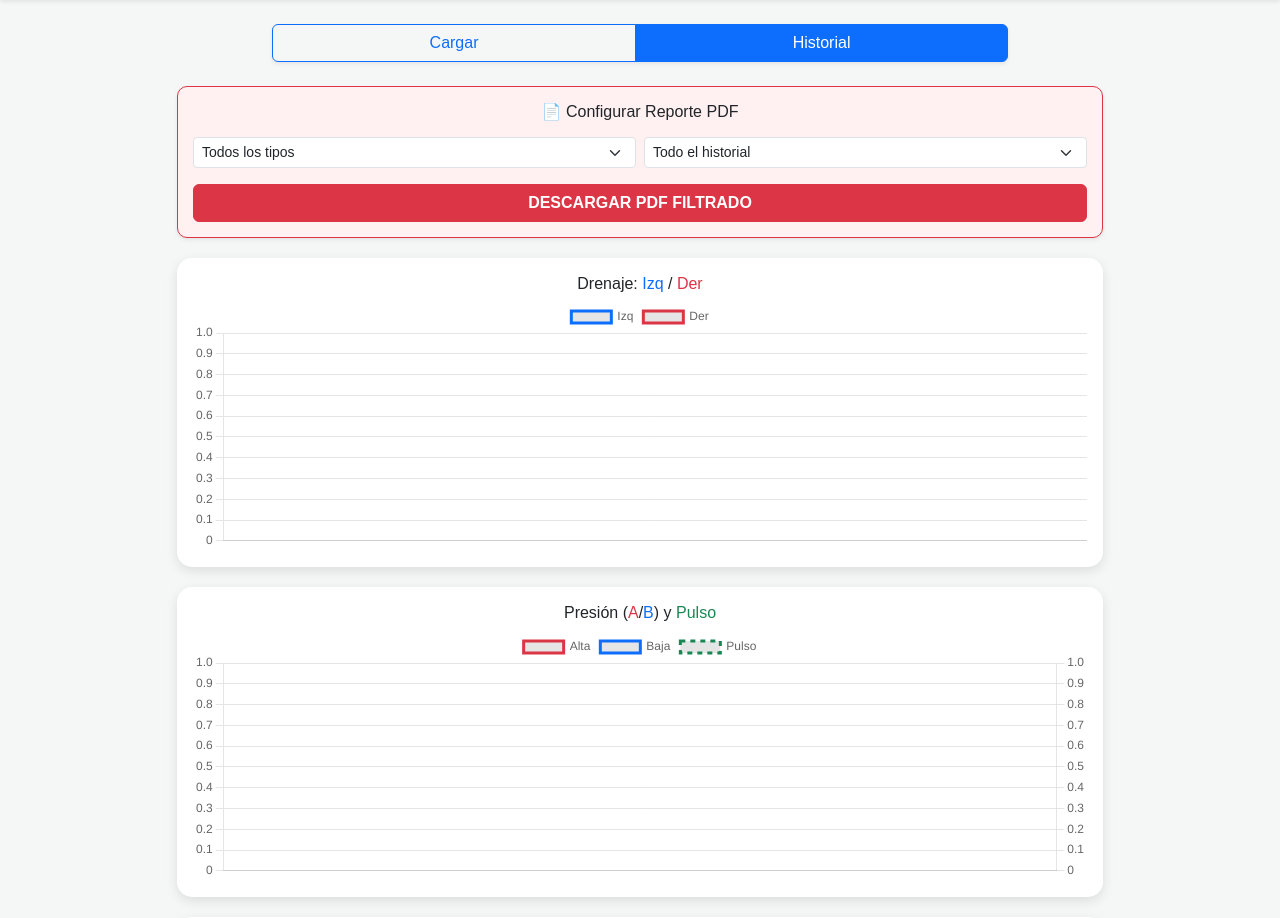
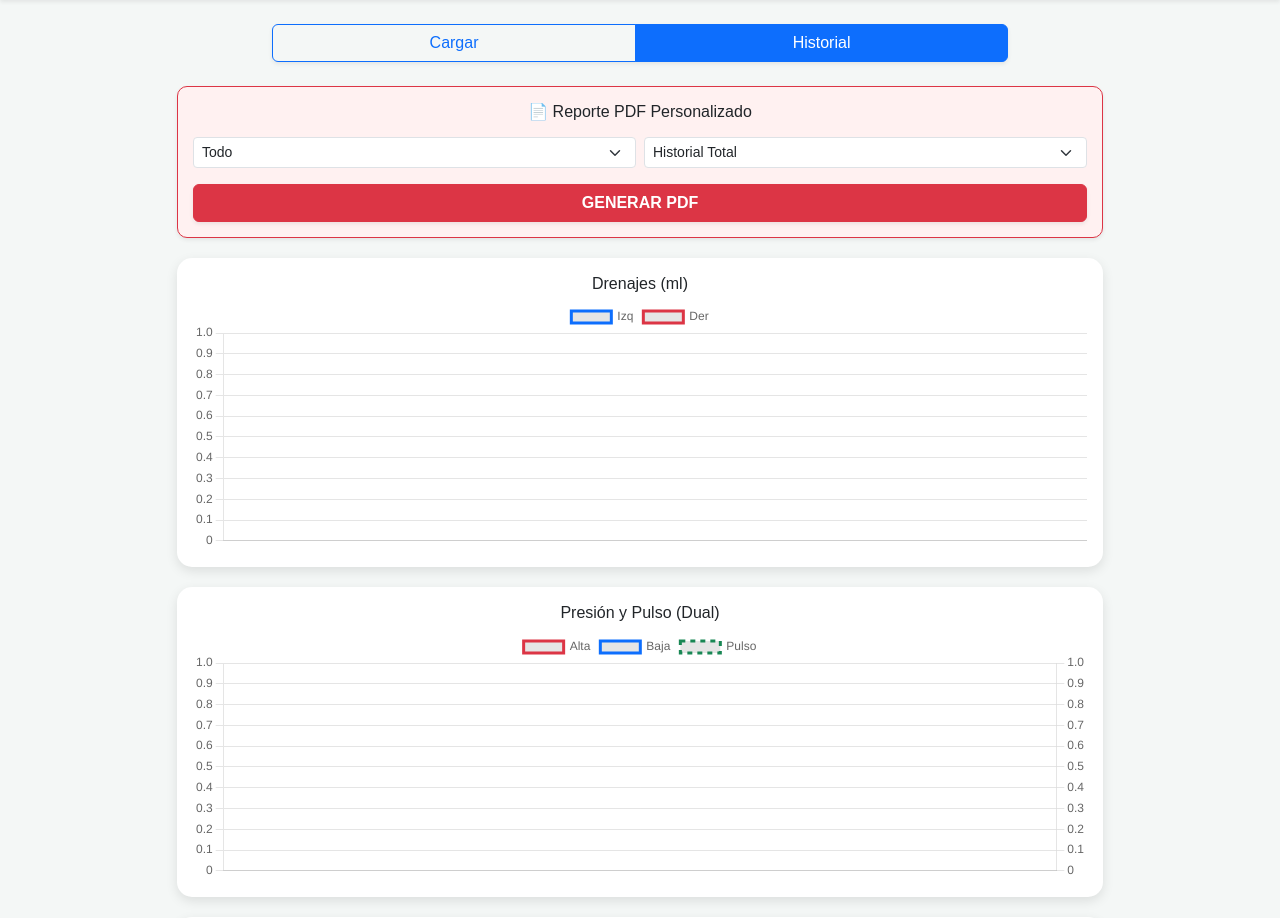
Before and after one commit to Pastormerlo/control-drenaje, a Flask app: page /ver in a window 1280 px wide. Shown: the part 50-968 px from the top of the page. Run offline with Flask 3, Linux system fonts and the light colour scheme; a user stored in the database is signed in; tables that the repository leaves empty hold one stand-in row (values such as "Sample post"); a database or web service that is not in the repository returns one stand-in record (values such as "Sample title"); some libraries are stand-ins or nearby versions.

Commit message:
Add files via upload

```diff
--- a/templates/index.html
+++ b/templates/index.html
@@ -5,6 +5,11 @@
     <meta name="viewport" content="width=device-width, initial-scale=1.0">
     <title>Control Salud - Mauro</title>
     <link href="https://cdn.jsdelivr.net/npm/bootstrap@5.3.0/dist/css/bootstrap.min.css" rel="stylesheet">
+
+    <link rel="manifest" href="/static/manifest.json">
+    <meta name="theme-color" content="#0d6efd">
+    <link rel="apple-touch-icon" href="/static/icon-192.png">
+
     <style>
         body { background-color: #f4f7f6; font-family: sans-serif; }
         .card { border-radius: 15px; box-shadow: 0 4px 12px rgba(0,0,0,0.1); border: none; margin-bottom: 20px; }
@@ -44,7 +49,7 @@
                         <div class="col-6"><label class="form-label">Fecha</label><input type="date" name="fecha" id="f_act" class="form-control" required></div>
                         <div class="col-6"><label class="form-label">Hora</label><input type="time" name="hora" id="h_act" class="form-control" required></div>
                         <div class="col-12 mt-3">
-                            <select class="form-select form-select-lg" id="tipo_registro" name="tipo_registro" onchange="mostrarCampos()">
+                            <select class="form-select form-select-lg shadow-sm" id="tipo_registro" name="tipo_registro" onchange="mostrarCampos()">
                                 <option value="drenaje">💧 Drenaje</option>
                                 <option value="presion">❤️ Presión / Pulso</option>
                                 <option value="glucosa">🩸 Glucosa</option>
@@ -63,7 +68,7 @@
                             <div class="col-12"><label>Nivel (mg/dL)</label><input type="number" name="glucosa" class="form-control"></div>
                         </div>
                         <div class="col-12 mt-3"><label>Notas</label><textarea name="observaciones" class="form-control"></textarea></div>
-                        <button type="submit" class="btn btn-success w-100 mt-4 py-3 fw-bold">💾 GUARDAR</button>
+                        <button type="submit" class="btn btn-success w-100 mt-4 py-3 fw-bold shadow">💾 GUARDAR DATOS</button>
                     </div>
                 </form>
             </div>
@@ -74,37 +79,36 @@
         <div class="col-md-10 text-center">
 
             <div class="opciones-pdf shadow-sm">
-                <h6 class="mb-3">📄 Configurar Reporte PDF</h6>
+                <h6 class="mb-3">📄 Reporte PDF Personalizado</h6>
                 <div class="row g-2">
                     <div class="col-6">
                         <select id="filtroTipo" class="form-select form-select-sm">
-                            <option value="todos">Todos los tipos</option>
-                            <option value="drenaje">Solo Drenaje</option>
-                            <option value="presion">Solo Presión/Pulso</option>
-                            <option value="glucosa">Solo Glucosa</option>
+                            <option value="todos">Todo</option>
+                            <option value="drenaje">Drenajes</option>
+                            <option value="presion">Presión</option>
+                            <option value="glucosa">Glucosa</option>
                         </select>
                     </div>
                     <div class="col-6">
                         <select id="filtroTiempo" class="form-select form-select-sm">
-                            <option value="0">Todo el historial</option>
+                            <option value="0">Historial Total</option>
                             <option value="7">Últimos 7 días</option>
-                            <option value="15">Últimos 15 días</option>
                             <option value="30">Último mes</option>
                         </select>
                     </div>
                     <div class="col-12">
-                        <button onclick="generarPDF()" class="btn btn-danger w-100 fw-bold mt-2">DESCARGAR PDF FILTRADO</button>
+                        <button onclick="generarPDF()" class="btn btn-danger w-100 fw-bold mt-2 shadow-sm">GENERAR PDF</button>
                     </div>
                 </div>
             </div>
 
-            <div class="card p-3"><h6>Drenaje: <span style="color:#0d6efd">Izq</span> / <span style="color:#dc3545">Der</span></h6><canvas id="chartDrenaje"></canvas></div>
-            <div class="card p-3"><h6>Presión (<span style="color:#dc3545">A</span>/<span style="color:#0d6efd">B</span>) y <span style="color:#198754">Pulso</span></h6><canvas id="chartPresion"></canvas></div>
+            <div class="card p-3"><h6>Drenajes (ml)</h6><canvas id="chartDrenaje"></canvas></div>
+            <div class="card p-3"><h6>Presión y Pulso (Dual)</h6><canvas id="chartPresion"></canvas></div>
             <div class="card p-3"><h6>Glucosa (mg/dL)</h6><canvas id="chartGlucosa"></canvas></div>
 
-            <div class="card p-3">
+            <div class="card p-3 mb-5">
                 <div class="table-responsive">
-                    <table id="tablaHistorial" class="table align-middle text-start small">
+                    <table class="table align-middle text-start small">
                         <thead><tr><th>Fecha</th><th>Tipo</th><th>Medición</th><th></th></tr></thead>
                         <tbody>
                             {% for r in registros %}
@@ -133,74 +137,60 @@
         <script>
             const rawData = [ {% for r in registros|reverse %} { fecha: "{{r.fecha}}", hora: "{{r.hora}}", tipo: "{{r.tipo}}", izq: {{ r.cant_izq or 0 }}, der: {{ r.cant_der or 0 }}, alta: {{r.presion_alta or 0}}, baja: {{r.presion_baja or 0}}, pulso: {{r.pulso or 0}}, glu: {{r.glucosa or 0}}, obs: "{{r.observaciones or ''}}" }, {% endfor %} ];
 
-            // --- GRÁFICOS ---
+            // Gráfico Drenaje
             const dData = rawData.filter(d => d.tipo === 'drenaje');
-            new Chart(document.getElementById('chartDrenaje'), { type: 'line', data: { labels: dData.map(d => d.fecha), datasets: [{ label: 'Izq', data: dData.map(d => d.izq), borderColor: '#0d6efd' }, { label: 'Der', data: dData.map(d => d.der), borderColor: '#dc3545' }] } });
+            new Chart(document.getElementById('chartDrenaje'), { type: 'line', data: { labels: dData.map(d => d.fecha), datasets: [{ label: 'Izq', data: dData.map(d => d.izq), borderColor: '#0d6efd', tension: 0.3 }, { label: 'Der', data: dData.map(d => d.der), borderColor: '#dc3545', tension: 0.3 }] } });
 
+            // Gráfico Presión DUAL (Eje izquierdo: Presión, Eje derecho: Pulso)
             const pData = rawData.filter(d => d.tipo === 'presion');
             new Chart(document.getElementById('chartPresion'), {
                 type: 'line',
                 data: {
                     labels: pData.map(d => d.fecha),
                     datasets: [
-                        { label: 'Alta', data: pData.map(d => d.alta), borderColor: '#dc3545', yAxisID: 'yP' },
-                        { label: 'Baja', data: pData.map(d => d.baja), borderColor: '#0d6efd', yAxisID: 'yP' },
-                        { label: 'Pulso', data: pData.map(d => d.pulso), borderColor: '#198754', borderDash: [5,5], yAxisID: 'yL' }
+                        { label: 'Alta', data: pData.map(d => d.alta), borderColor: '#dc3545', yAxisID: 'yP', tension: 0.3 },
+                        { label: 'Baja', data: pData.map(d => d.baja), borderColor: '#0d6efd', yAxisID: 'yP', tension: 0.3 },
+                        { label: 'Pulso', data: pData.map(d => d.pulso), borderColor: '#198754', borderDash: [5,5], yAxisID: 'yL', tension: 0.3 }
                     ]
                 },
                 options: { scales: { yP: { type: 'linear', position: 'left' }, yL: { type: 'linear', position: 'right', grid: {drawOnChartArea: false} } } }
             });
 
-            new Chart(document.getElementById('chartGlucosa'), { type: 'line', data: { labels: rawData.filter(d => d.tipo === 'glucosa').map(d => d.fecha), datasets: [{ label: 'mg/dL', data: rawData.filter(d => d.tipo === 'glucosa').map(d => d.glu), borderColor: '#ffc107' }] } });
+            // Gráfico Glucosa
+            new Chart(document.getElementById('chartGlucosa'), { type: 'line', data: { labels: rawData.filter(d => d.tipo === 'glucosa').map(d => d.fecha), datasets: [{ label: 'mg/dL', data: rawData.filter(d => d.tipo === 'glucosa').map(d => d.glu), borderColor: '#ffc107', fill: true, backgroundColor: 'rgba(255,193,7,0.1)', tension: 0.3 }] } });
 
-            // --- FUNCIÓN PDF FILTRADO ---
             async function generarPDF() {
                 const { jsPDF } = window.jspdf;
                 const doc = new jsPDF();
+                const fTipo = document.getElementById('filtroTipo').value;
+                const fDias = parseInt(document.getElementById('filtroTiempo').value);
 
-                const filtroTipo = document.getElementById('filtroTipo').value;
-                const filtroDias = parseInt(document.getElementById('filtroTiempo').value);
-
-                let datosFiltrados = [...rawData].reverse(); // Invertimos para que el PDF muestre lo más reciente primero
-
-                // 1. Filtrar por Tipo
-                if (filtroTipo !== 'todos') {
-                    datosFiltrados = datosFiltrados.filter(r => r.tipo === filtroTipo);
+                let filtrados = [...rawData].reverse();
+                if (fTipo !== 'todos') filtrados = filtrados.filter(r => r.tipo === fTipo);
+                if (fDias > 0) {
+                    const limite = new Date();
+                    limite.setDate(limite.getDate() - fDias);
+                    filtrados = filtrados.filter(r => new Date(r.fecha) >= limite);
                 }
 
-                // 2. Filtrar por Tiempo
-                if (filtroDias > 0) {
-                    const hoy = new Date();
-                    datosFiltrados = datosFiltrados.filter(r => {
-                        const fechaReg = new Date(r.fecha);
-                        const diferencia = (hoy - fechaReg) / (1000 * 3600 * 24);
-                        return diferencia <= filtroDias;
-                    });
-                }
+                doc.setFontSize(16);
+                doc.text("Reporte de Salud - Madre de Mauro", 14, 20);
+                doc.setFontSize(10);
+                doc.text(`Filtro: ${fTipo} | Generado: ${new Date().toLocaleDateString()}`, 14, 28);
 
-                doc.setFontSize(18);
-                doc.text("Reporte de Control Médico", 14, 20);
-                doc.setFontSize(11);
-                doc.text(`Filtros: ${filtroTipo.toUpperCase()} | Últimos ${filtroDias === 0 ? 'Todos' : filtroDias} días`, 14, 28);
-                doc.text("Generado: " + new Date().toLocaleString(), 14, 34);
-
-                const tableBody = datosFiltrados.map(r => {
-                    let med = "";
-                    if(r.tipo === 'drenaje') med = `I: ${r.izq}ml / D: ${r.der}ml`;
-                    else if(r.tipo === 'presion') med = `${r.alta}/${r.baja} (P: ${r.pulso})`;
-                    else med = `${r.glu} mg/dL`;
-                    return [r.fecha, r.hora, r.tipo.toUpperCase(), med, r.obs];
+                const rows = filtrados.map(r => {
+                    let m = r.tipo === 'drenaje' ? `I:${r.izq}/D:${r.der}` : r.tipo === 'presion' ? `${r.alta}/${r.baja} (P:${r.pulso})` : `${r.glu}`;
+                    return [r.fecha, r.hora, r.tipo.toUpperCase(), m, r.obs];
                 });
 
                 doc.autoTable({
-                    startY: 40,
+                    startY: 35,
                     head: [['Fecha', 'Hora', 'Tipo', 'Medición', 'Notas']],
-                    body: tableBody,
-                    theme: 'striped',
+                    body: rows,
                     headStyles: { fillColor: [13, 110, 253] }
                 });
 
-                doc.save(`Reporte_${filtroTipo}_${new Date().toISOString().split('T')[0]}.pdf`);
+                doc.save(`Reporte_Salud_${fTipo}.pdf`);
             }
         </script>
         {% endif %}
```
